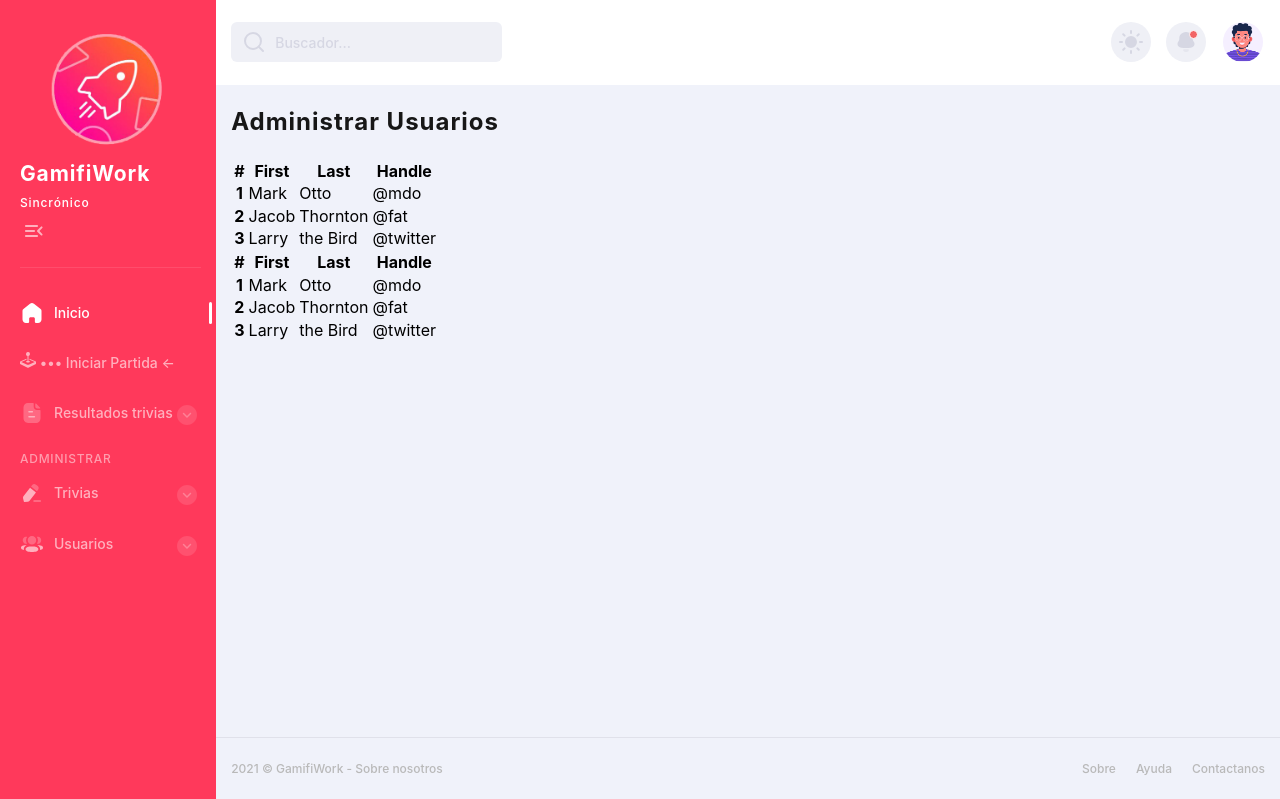
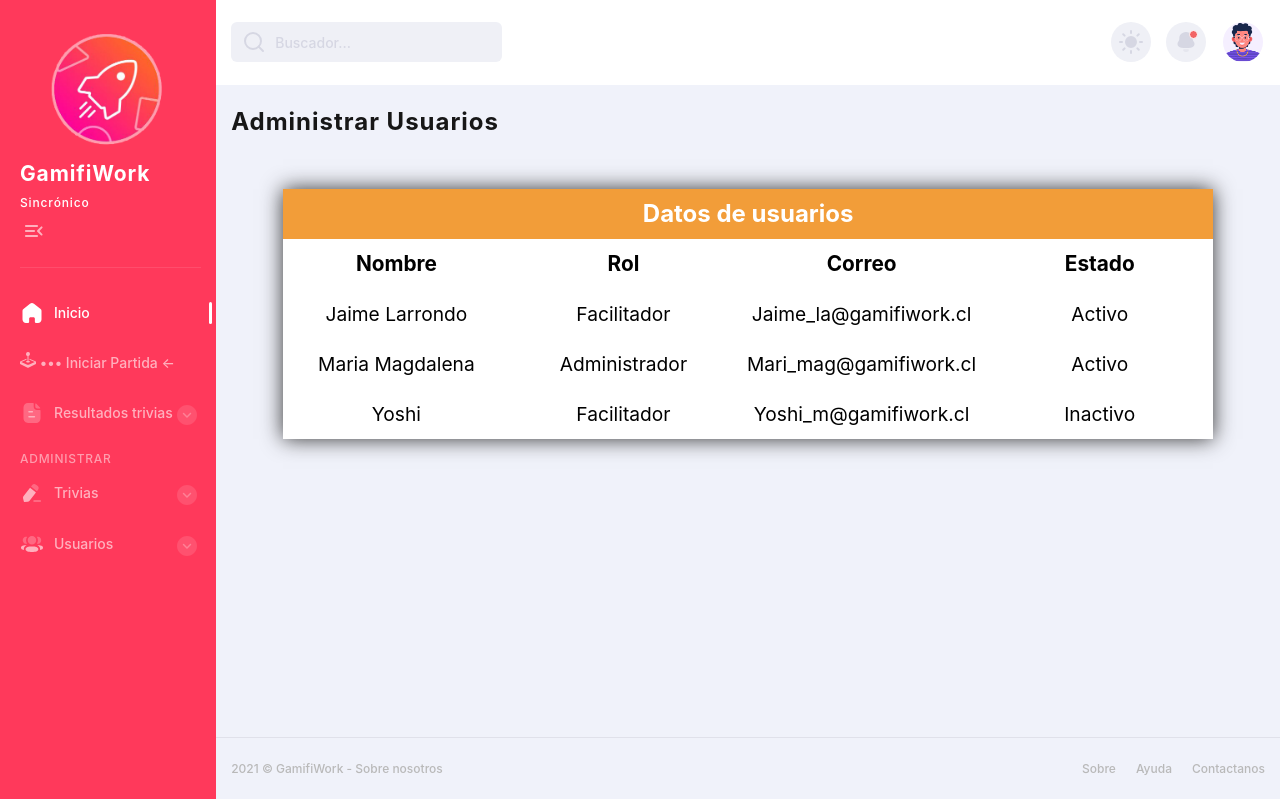
Before and after one commit to Niizhyta/Portafolio_v1, a Django app: page /adminU/ in a window 1280 px wide. Shown: the top 799 px of the page. Run offline with Django 3.2, Linux system fonts and the light colour scheme; some libraries are stand-ins or nearby versions.

Commit message:
probando tabla

```diff
--- a/app/templates/app/adminT.html
+++ b/app/templates/app/adminT.html
@@ -10,4 +10,5 @@
 
 
 
+
 {% endblock %}
--- a/app/templates/app/adminU.html
+++ b/app/templates/app/adminU.html
@@ -1,6 +1,44 @@
 {% extends 'app/base.html' %}
 {% load static %}
 {% block js %}
+<style>
+    .container-table{
+        width: 90%;
+        background-color: white;
+        margin: 50px auto;
+        box-shadow: 0 0 20px #333;
+
+        display: grid;
+        grid-template-columns: repeat(4,1fr);
+        grid-auto-rows: 50px;
+    }
+    .table-title{
+        grid-column-start: 1;
+        grid-column-end: 5;
+
+        background:#F29D39;
+        color: white;
+        display: flex;
+        justify-content: center;
+        align-items: center;
+        font-weight: bold;
+        font-size: 1.5em;
+    }
+
+    .table-header, .table-item{
+        display: flex;
+        justify-content: center;
+        align-items: center;
+    }
+    .table-header{
+        font-weight: bold;
+        font-size: 1.3em;
+    }
+    .table-item{
+        padding:  10px;
+        font-size: 1.2em;
+    }
+</style>>
 {% endblock %}
 {% block css %}
 {% endblock %}
@@ -8,66 +46,24 @@
 
 <h1 class="main-title">Administrar Usuarios</h1>
 
-<table class="table">
-    <thead class="thead-dark">
-      <tr>
-        <th scope="col">#</th>
-        <th scope="col">First</th>
-        <th scope="col">Last</th>
-        <th scope="col">Handle</th>
-      </tr>
-    </thead>
-    <tbody>
-      <tr>
-        <th scope="row">1</th>
-        <td>Mark</td>
-        <td>Otto</td>
-        <td>@mdo</td>
-      </tr>
-      <tr>
-        <th scope="row">2</th>
-        <td>Jacob</td>
-        <td>Thornton</td>
-        <td>@fat</td>
-      </tr>
-      <tr>
-        <th scope="row">3</th>
-        <td>Larry</td>
-        <td>the Bird</td>
-        <td>@twitter</td>
-      </tr>
-    </tbody>
-  </table>
-
-  <table class="table">
-    <thead class="thead-light">
-      <tr>
-        <th scope="col">#</th>
-        <th scope="col">First</th>
-        <th scope="col">Last</th>
-        <th scope="col">Handle</th>
-      </tr>
-    </thead>
-    <tbody>
-      <tr>
-        <th scope="row">1</th>
-        <td>Mark</td>
-        <td>Otto</td>
-        <td>@mdo</td>
-      </tr>
-      <tr>
-        <th scope="row">2</th>
-        <td>Jacob</td>
-        <td>Thornton</td>
-        <td>@fat</td>
-      </tr>
-      <tr>
-        <th scope="row">3</th>
-        <td>Larry</td>
-        <td>the Bird</td>
-        <td>@twitter</td>
-      </tr>
-    </tbody>
-  </table>
+<div class="container-table">
+<div class="table-title">Datos de usuarios</div>
+<div class="table-header">Nombre</div>
+<div class="table-header">Rol</div>
+<div class="table-header">Correo</div>
+<div class="table-header">Estado</div>
+<div class="table-item">Jaime Larrondo</div>
+<div class="table-item">Facilitador</div>
+<div class="table-item">Jaime_la@gamifiwork.cl</div>
+<div class="table-item">Activo</div>
+<div class="table-item">Maria Magdalena</div>
+<div class="table-item">Administrador</div>
+<div class="table-item">Mari_mag@gamifiwork.cl</div>
+<div class="table-item">Activo</div>
+<div class="table-item">Yoshi</div>
+<div class="table-item">Facilitador</div>
+<div class="table-item">Yoshi_m@gamifiwork.cl</div>
+<div class="table-item">Inactivo</div>
+</div>
 
 {% endblock %}
```
